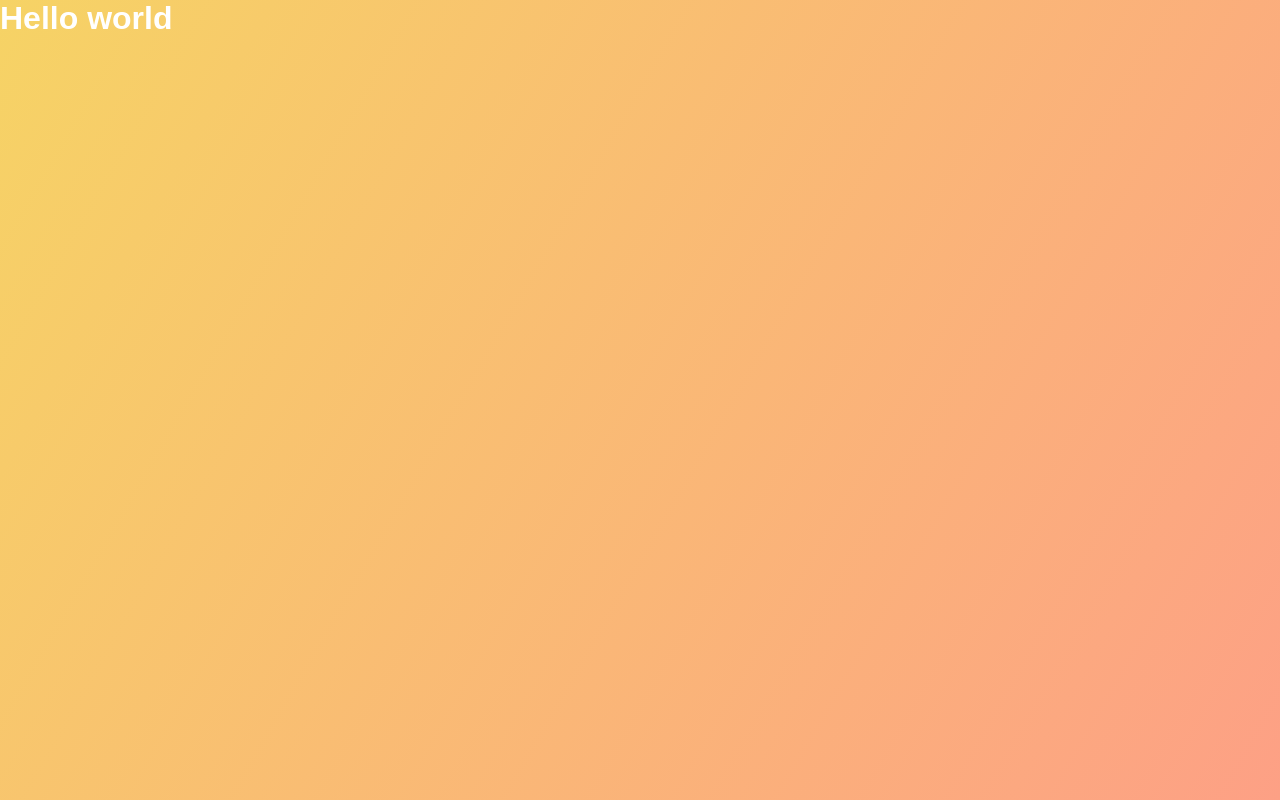
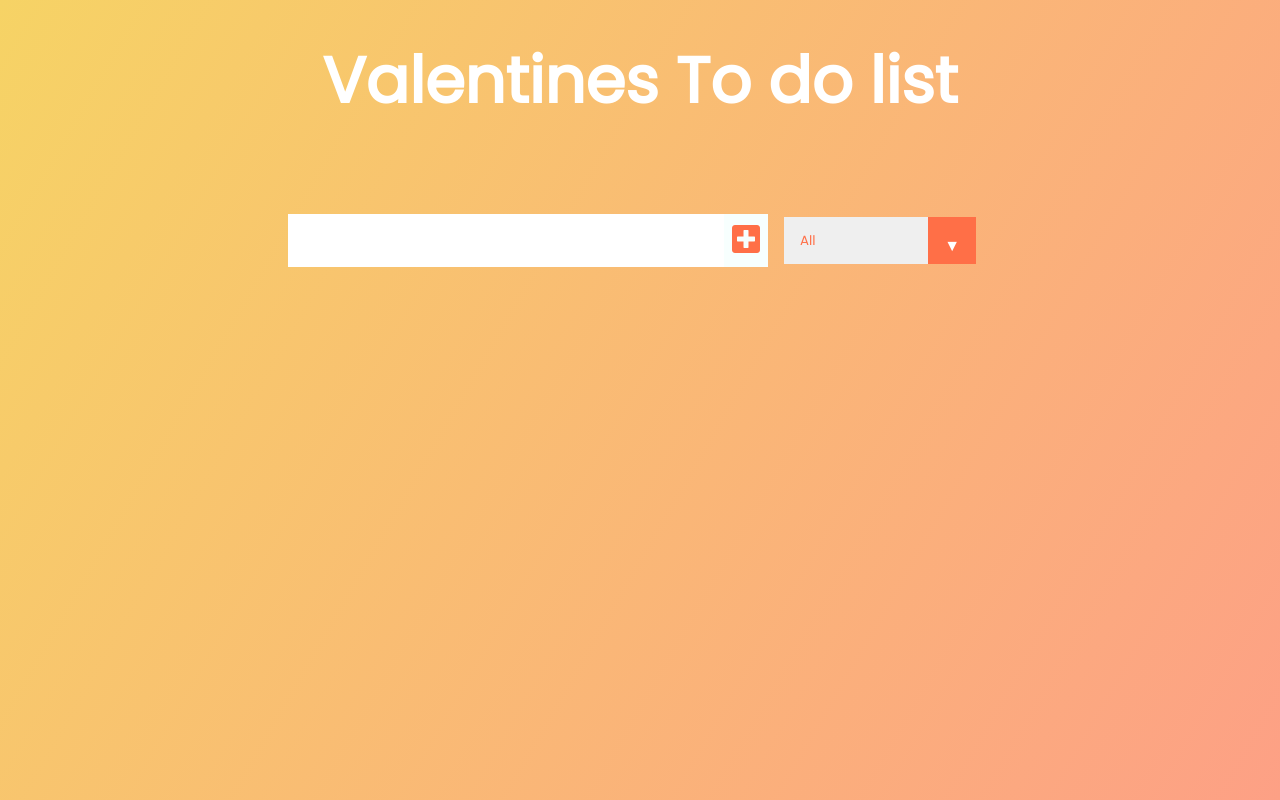
Before and after one commit to Maiyoj/Trial, a React (Create React App) app: page / in a window 1280 px wide. Built offline with nearby package versions, Linux system fonts and the light colour scheme.

Commit message:
hooked form in my app.js

```diff
--- a/public/index.html
+++ b/public/index.html
@@ -9,6 +9,16 @@
       name="description"
       content="Web site created using create-react-app"
     />
+    <link
+    href="https://fonts.googleapis.com/css?family=Poppins&display=swap"
+    rel="stylesheet"
+  />
+  <link
+    rel="stylesheet"
+    href="https://cdnjs.cloudflare.com/ajax/libs/font-awesome/5.12.1/css/all.min.css"
+    integrity="sha256-mmgLkCYLUQbXn0B1SRqzHar6dCnv9oZFPEC1g1cwlkk="
+    crossorigin="anonymous"
+  />
     <link rel="apple-touch-icon" href="%PUBLIC_URL%/logo192.png" />
     <!--
       manifest.json provides metadata used when your web app is installed on a
--- a/src/App.js
+++ b/src/App.js
@@ -1,10 +1,15 @@
 
 import './App.css';
+//importing components
+import Form from './components/Form';
 
 function App() {
   return (
     <div className="App">
-      <h1>Hello world</h1>
+    <header>
+      <h1>Valentines To do list</h1>
+    </header>
+    <Form />
     </div>
   );
 }
--- /dev/null
+++ b/src/components/Form.js
@@ -0,0 +1,22 @@
+import React from "react";
+
+const Form = () => {
+
+    return(
+        <form>
+      <input type="text" className="todo-input" />
+      <button class="todo-button" type="submit">
+        <i class="fas fa-plus-square"></i>
+      </button>
+      <div class="select">
+        <select name="todos" class="filter-todo">
+          <option value="all">All</option>
+          <option value="completed">Completed</option>
+          <option value="uncompleted">Uncompleted</option>
+        </select>
+      </div>
+    </form>
+    );
+};
+
+export default Form;
```
Also changed, not shown: src/components/Todo.js (added).
